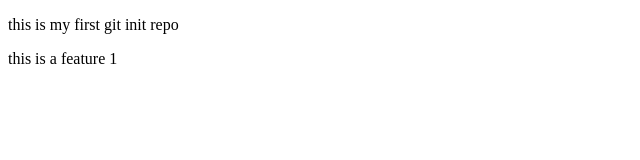
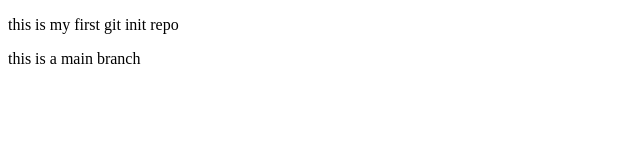
Before and after one commit to muhammadAbdullahCS/LocalRepo, a plain HTML site: page index.html in a window 1280 px wide. Shown: the full height of the page, 0-640 px from the left. Drawn offline with Linux system fonts and the light colour scheme.

Commit message:
main branch

```diff
--- a/index.html
+++ b/index.html
@@ -7,7 +7,7 @@
 </head>
 <body>
     <p>this is my first git init repo</p>
-    <p>this is a feature 1
+    <p>this is a main branch
     </p>
 
 </body>
```
